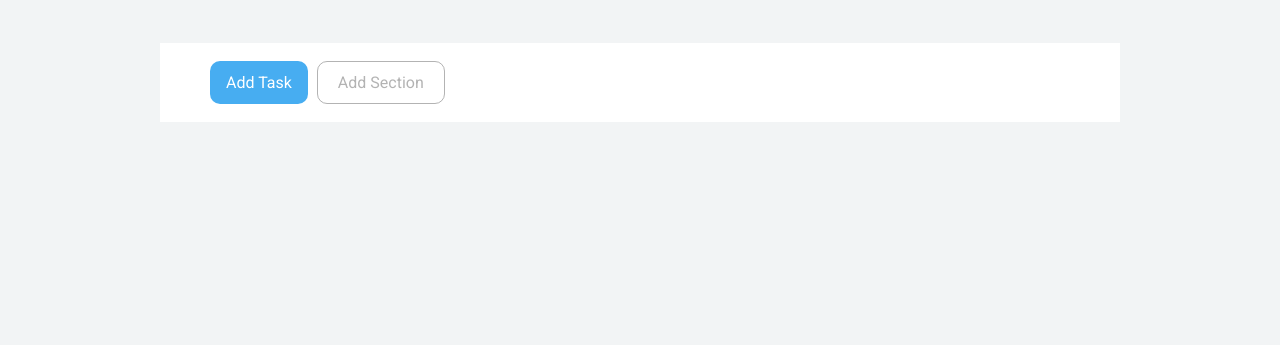
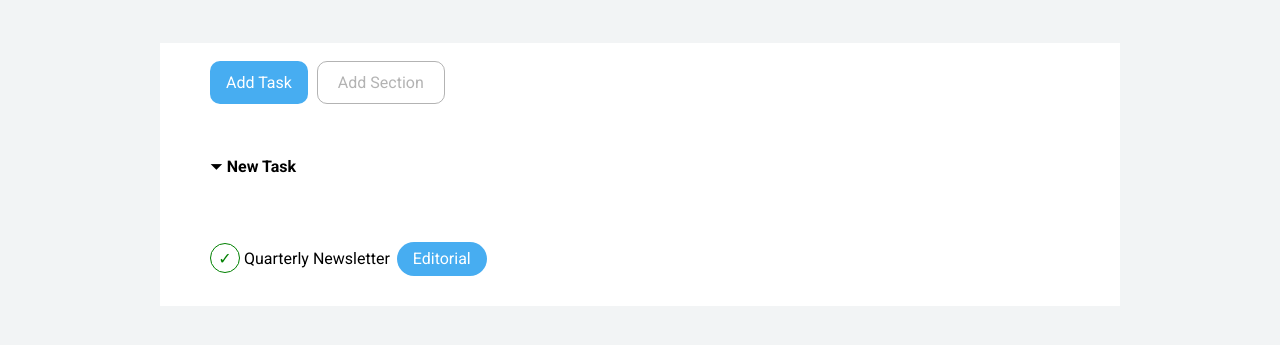
Before and after one commit to Eros000/html-css-toboolist, a plain HTML site: page index.html in a window 1280 px wide. Shown: the part 87-432 px from the top of the page. Drawn offline with Linux system fonts and the light colour scheme.

Commit message:
parte new task completata

```diff
--- a/css/style.css
+++ b/css/style.css
@@ -76,9 +76,52 @@ h1{
 
 }
 
+/*MAIN-BODY*/
+
+.main-body {
+    margin-left: 20px;
+    padding: 30px;
+    line-height: 30px;
+}
+
+.main-titles{
+    display: inline-block;
+    font-size: 16px;
+    font-weight: 700;
+}
+
+.main-list{
+    display: inline-block;
+    font-size: 16px;
+
+}
 
 
 
+.check {
+    border-radius: 50%;
+    height: 30px;
+    width: 30px;
+    border: 1px solid black;
+    color: black;
+    display: inline-block;
+    text-align: center;
+}
 
+.done {
+    border-color: green;
+    color: green;
+}
 
-/*MAIN-BODY*/
+.not-done {
+    border-color: red;
+    color: red;
+}
+
+.main-button{
+    background-color: #47ADF1;
+    padding: 2px 16px 2px 16px;
+    margin-left: 3px;
+    border-radius: 17px;
+    color: white;
+}
--- a/index.html
+++ b/index.html
@@ -41,11 +41,51 @@
             </div>
 
 
+        </div>
+
+        <div class="container backgroung-white">
             <!--main body-->
+
+            <!--new task-->
+
+            <div class="main-body">
+                <span>&#9207;</span>
+                <div class="main-titles">New Task</div>
+
+            </div>
+
+            <div class="main-body">
+                <span class="check done">&check;</span>
+                <div class="main-list">Quarterly Newsletter</div>
+                <div class="main-list main-button">Editorial</div>
+
+            </div>
 
 
 
+
+
+
+
+
+            <!--today-->
+
+
+
+
+
+
+
+
+
+
+            <!--upcoming-->
         </div>
+
+
+
+
+
 
     </main>
 
```
